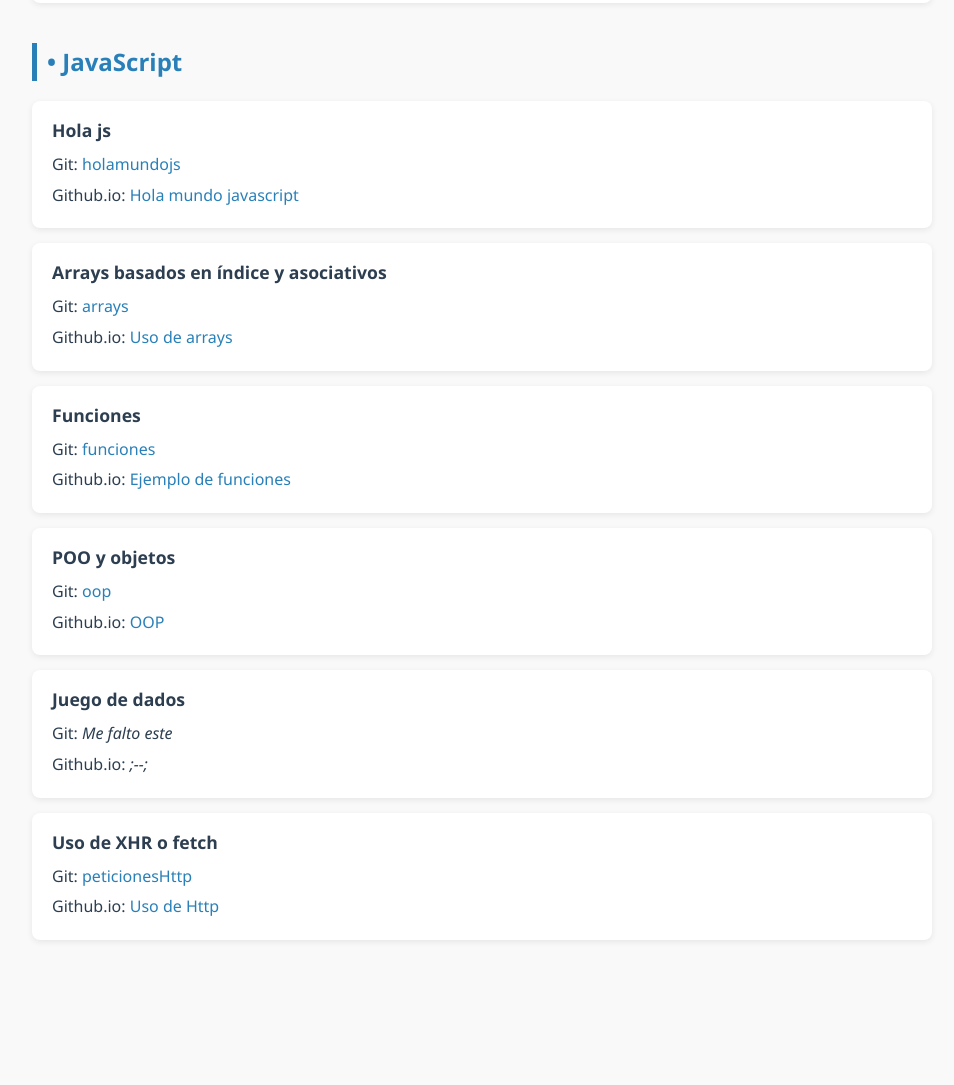
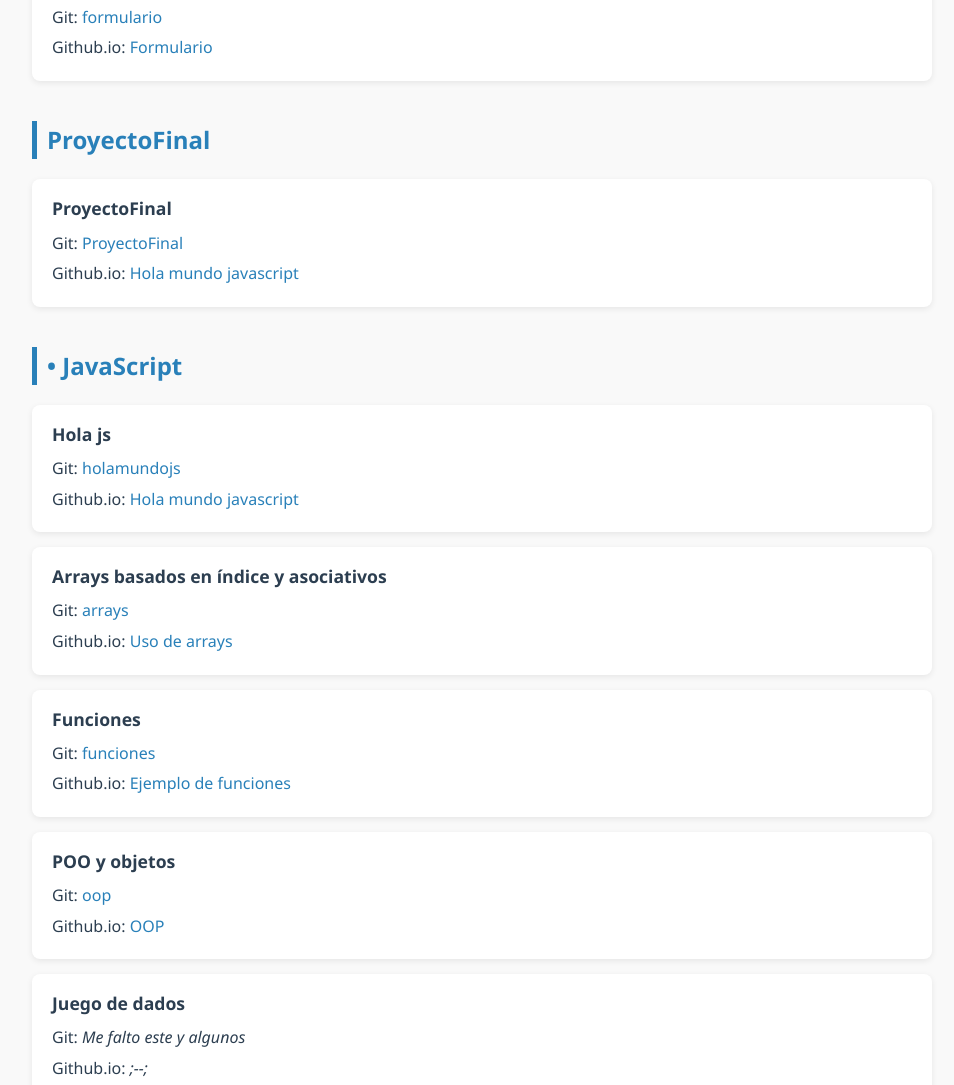
Before and after one commit to L22390460/Listadeactividades.github.io, a plain HTML site: page index.html in a window 1280 px wide. Shown: the part 1357-2442 px from the top of the page, without its empty margins (158-1112 px from the left). Before the commit the page ends 2337 px from the top, so only its background shows below. Drawn offline with Linux system fonts and the light colour scheme.

Commit message:
Update index.html

```diff
--- a/index.html
+++ b/index.html
@@ -71,6 +71,7 @@
 
   <h1>Lista de Actividades</h1>
 <h2>Elaborado por Esparza Hernández Omar Antonio</h2>
+  <h2>algunos archivos no se abrieron y no se por que</h2>
   <h2>• Prácticas HTML</h2>
   <ul>
     <li>
@@ -87,63 +88,70 @@
     <li>
       <strong>Cabecera</strong>
       <div>Git: <a href="https://github.com/L22390460/Actividades-/tree/main/cabecera" target="_blank">Cabecera_Actividades</a></div>
-      <div>Github.io: <a href="https://santiagojcg005.github.io/ProgramacionWeb_Practicas/cabecera/practicaid.html">Documento HTML</a></div>
+      <div>Github.io: <a href="https://l22390460.github.io/cabecera/practicaid.html">Documento HTML</a></div>
     </li>
   <h2> Prácticas CSS</h2>
   <ul>
     <li>
       <strong>Css monalisa</strong>
       <div>Git: <a href="https://github.com/L22390460/Actividades-/tree/main/Monalisa" target="_blank">Monalisa</a></div>
-      <div>Github.io: <a href="https://santiagojcg005.github.io/ProgramacionWeb_Practicas/Monalisa/monalisa.html">Mona Lisa</a></div>
+      <div>Github.io: <a href="https://l22390460.github.io/Monalisacss.github.io/">Mona Lisa</a></div>
     </li>
     <li>
       <strong>Flexbox</strong>
       <div>Git: <a href="https://github.com/L22390460/Actividades-/tree/main/flexBox" target="_blank">flexBox</a></div>
-      <div>Github.io: <a href="https://santiagojcg005.github.io/ProgramacionWeb_Practicas/flexBox/index.html">Flex Box</a></div>
+      <div>Github.io: <a href="https://l22390460.github.io/Flexbox.github.o/">Flex Box</a></div>
     </li>
     <li>
       <strong>Grid layout</strong>
       <div>Git: <a href="https://github.com/L22390460/Actividades-/tree/main/grid" target="_blank">grid</a></div>
-      <div>Github.io: <a href="https://santiagojcg005.github.io/ProgramacionWeb_Practicas/grid/index.html">GRID</a></div>
+      <div>Github.io: <a href="https://l22390460.github.io/Grid.github.io/">GRID</a></div>
     </li>
     <li>
       <strong>Crea formulario básico</strong>
       <div>Git: <a href="https://github.com/L22390460/Actividades-/tree/main/formulario" target="_blank">formulario</a></div>
-      <div>Github.io: <a href="https://santiagojcg005.github.io/ProgramacionWeb_Practicas/formulario/form2.html">Formulario</a></div>
+      <div>Github.io: <a href="https://l22390460.github.io/Formulario/">Formulario</a></div>
     </li>
   </ul>
+    <h2>ProyectoFinal</h2>
+  <ul>
+    <li>
+      <strong>ProyectoFinal</strong>
+      <div>Git: <a href="https://github.com/L22390460/ProyectoWebFinal" target="_blank">ProyectoFinal</a></div>
+      <div>Github.io: <a href="https://l22390460.github.io/ProyectoWebFinal/">Hola mundo javascript</a></div>
+    </li>
 
   <h2>• JavaScript</h2>
   <ul>
     <li>
       <strong>Hola js</strong>
-      <div>Git: <a href="" target="_blank">holamundojs</a></div>
-      <div>Github.io: <a href="">Hola mundo javascript</a></div>
+      <div>Git: <a href="https://github.com/L22390460/holajs" target="_blank">holamundojs</a></div>
+      <div>Github.io: <a href="https://l22390460.github.io/holajs/">Hola mundo javascript</a></div>
     </li>
     <li>
       <strong>Arrays basados en índice y asociativos</strong>
       <div>Git: <a href="https://github.com/L22390460/Actividades-/tree/main/arrays" target="_blank">arrays</a></div>
-      <div>Github.io: <a href="https://santiagojcg005.github.io/ProgramacionWeb_Practicas/arrays/inicio.html">Uso de arrays</a></div>
+      <div>Github.io: <a href="https://l22390460.github.io/Arrayas/">Uso de arrays</a></div>
     </li>
     <li>
       <strong>Funciones</strong>
       <div>Git: <a href="https://github.com/L22390460/Actividades-/tree/main/funciones" target="_blank">funciones</a></div>
-      <div>Github.io: <a href="https://santiagojcg005.github.io/ProgramacionWeb_Practicas/funciones/inicio.html">Ejemplo de funciones</a></div>
+      <div>Github.io: <a href="https://l22390460.github.io/funciones/">Ejemplo de funciones</a></div>
     </li>
     <li>
       <strong>POO y objetos</strong>
       <div>Git: <a href="https://github.com/L22390460/Actividades-/tree/main/oop" target="_blank">oop</a></div>
-      <div>Github.io: <a href="https://santiagojcg005.github.io/ProgramacionWeb_Practicas/oop/index.html">OOP</a></div>
+      <div>Github.io: <a href="https://l22390460.github.io/Monalisa.github.io/">OOP</a></div>
     </li>
     <li>
       <strong>Juego de dados</strong>
-      <div>Git: <em>Me falto este</em></div>
+      <div>Git: <em>Me falto este y algunos</em></div>
       <div>Github.io: <em>;--;</em></div>
     </li>
     <li>
       <strong>Uso de XHR o fetch</strong>
       <div>Git: <a href="https://github.com/L22390460/Actividades-/tree/main/usoxhr" target="_blank">peticionesHttp</a></div>
-      <div>Github.io: <a href="https://santiagojcg005.github.io/ProgramacionWeb_Practicas/peticionesHttp2/inicio.html">Uso de  Http</a></div>
+      <div>Github.io: <a href="https://l22390460.github.io/usoXHR/">Uso de  Http</a></div>
     </li>
   </ul>
 
```
